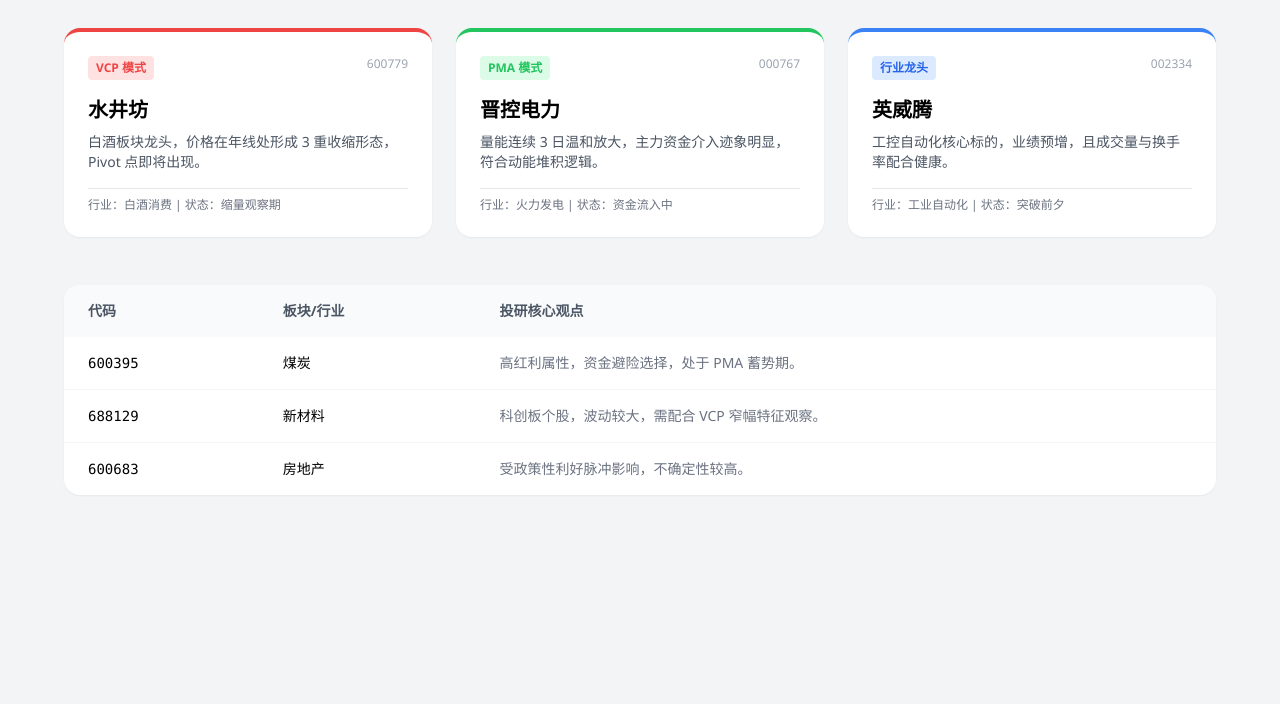
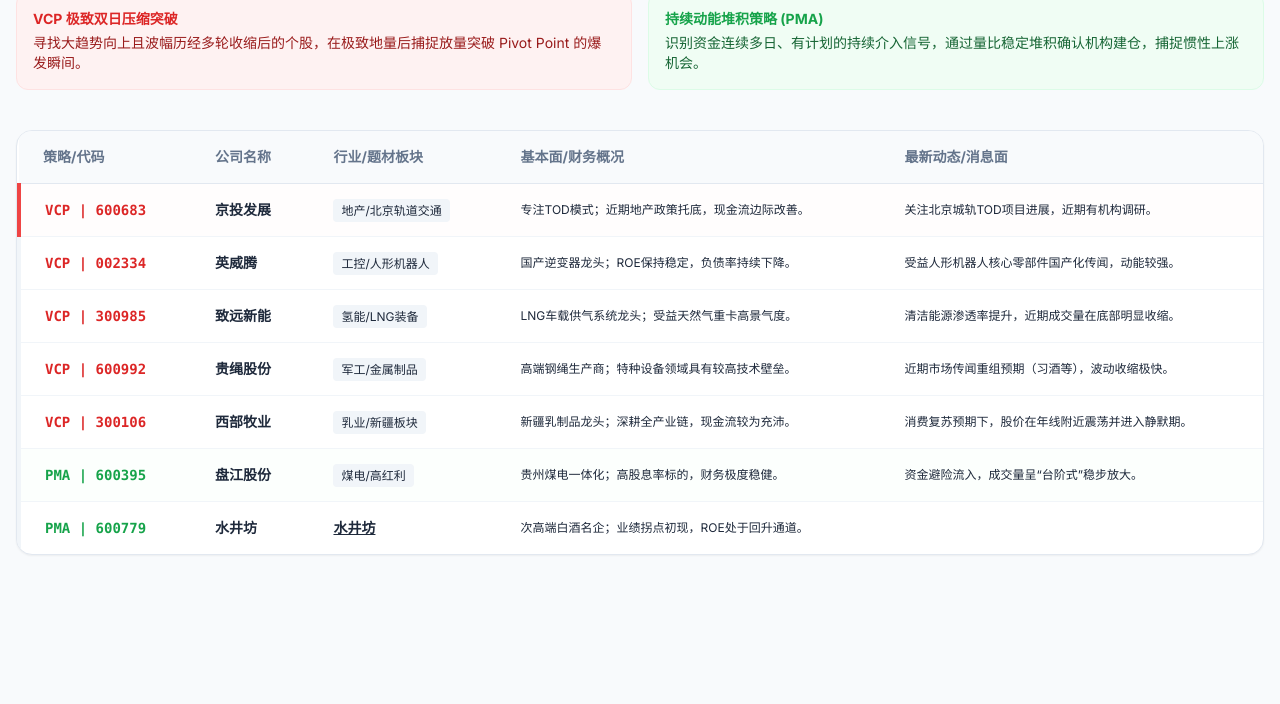
Before and after one commit to lip-lhb/stock-alpha, a plain HTML site: page index.html in a window 1280 px wide. Shown: the part 96-800 px from the top of the page. Drawn offline with nearby package versions, Linux system fonts and the light colour scheme.

Commit message:
Update title and structure of index.html

```diff
--- a/index.html
+++ b/index.html
@@ -3,73 +3,94 @@
 <head>
     <meta charset="UTF-8">
     <meta name="viewport" content="width=device-width, initial-scale=1.0">
-    <title>量化策略复核日报 - 2026-02-05</title>
+    <title>量化投研精选看板 | PMA & VCP 策略复核</title>
     <script src="https://cdn.tailwindcss.com"></script>
+    <link href="https://cdnjs.cloudflare.com/ajax/libs/font-awesome/6.0.0/css/all.min.css" rel="stylesheet">
     <style>
-        body { background-color: #f3f4f6; font-family: 'Segoe UI', Tahoma, Geneva, Verdana, sans-serif; }
-        .stock-card:hover { transform: translateY(-5px); transition: all 0.3s ease; }
-        .vcp-tag { background-color: #fee2e2; color: #ef4444; }
-        .pma-tag { background-color: #dcfce7; color: #22c55e; }
+        @import url('https://fonts.googleapis.com/css2?family=Inter:wght@400;600;700&display=swap');
+        body { font-family: 'Inter', sans-serif; background-color: #f8fafc; }
+        .vcp-border { border-left: 4px solid #ef4444; }
+        .pma-border { border-left: 4px solid #22c55e; }
+        .card-hover:hover { transform: translateY(-4px); transition: all 0.3s cubic-bezier(0.4, 0, 0.2, 1); shadow: 0 10px 15px -3px rgb(0 0 0 / 0.1); }
     </style>
 </head>
-<body class="p-4 md:p-8">
-    <div class="max-w-6xl mx-auto">
-        <header class="mb-8 flex justify-between items-end">
-            <div>
-                <h1 class="text-3xl font-bold text-gray-800">🚀 量化策略投研看板</h1>
-                <p class="text-gray-500">策略：PMA 动能堆积 & VCP 波动收缩</p>
+<body class="text-slate-800">
+
+    <div class="max-w-7xl mx-auto px-4 py-8">
+        <header class="mb-10 text-center md:text-left">
+            <h1 class="text-4xl font-extrabold text-slate-900 tracking-tight mb-4">
+                <i class="fa-solid fa-chart-line text-blue-600 mr-2"></i> 量化策略投研看板
+            </h1>
+            <div class="grid grid-cols-1 md:grid-cols-2 gap-4">
+                <div class="bg-red-50 p-4 rounded-xl border border-red-100">
+                    <p class="text-sm font-bold text-red-600 uppercase mb-1">VCP 极致双日压缩突破</p>
+                    <p class="text-sm text-red-800">寻找大趋势向上且波幅历经多轮收缩后的个股，在极致地量后捕捉放量突破 Pivot Point 的爆发瞬间。</p>
+                </div>
+                <div class="bg-green-50 p-4 rounded-xl border border-green-100">
+                    <p class="text-sm font-bold text-green-600 uppercase mb-1">持续动能堆积策略 (PMA)</p>
+                    <p class="text-sm text-green-800">识别资金连续多日、有计划的持续介入信号，通过量比稳定堆积确认机构建仓，捕捉惯性上涨机会。</p>
+                </div>
             </div>
-            <div class="text-right text-sm text-gray-400">更新时间：2026-02-05</div>
         </header>
 
-        <div class="grid grid-cols-1 md:grid-cols-2 lg:grid-cols-3 gap-6">
-            <div class="bg-white p-6 rounded-2xl shadow-sm stock-card border-t-4 border-red-500">
-                <div class="flex justify-between items-start mb-4">
-                    <span class="text-xs font-bold px-2 py-1 rounded vcp-tag">VCP 模式</span>
-                    <span class="text-gray-400 text-xs">600779</span>
-                </div>
-                <h2 class="text-xl font-bold mb-2">水井坊</h2>
-                <p class="text-gray-600 text-sm mb-4">白酒板块龙头，价格在年线处形成 3 重收缩形态，Pivot 点即将出现。</p>
-                <div class="text-xs text-gray-500 border-t pt-2">行业：白酒消费 | 状态：缩量观察期</div>
-            </div>
+        <div class="bg-white rounded-2xl shadow-sm border border-slate-200 overflow-hidden">
+            <div class="overflow-x-auto">
+                <table class="w-full text-sm text-left">
+                    <thead class="bg-slate-50 border-b border-slate-200 text-slate-500 font-semibold">
+                        <tr>
+                            <th class="px-6 py-4">策略/代码</th>
+                            <th class="px-6 py-4">公司名称</th>
+                            <th class="px-6 py-4">行业/题材板块</th>
+                            <th class="px-6 py-4">基本面/财务概况</th>
+                            <th class="px-6 py-4">最新动态/消息面</th>
+                        </tr>
+                    </thead>
+                    <tbody class="divide-y divide-slate-100">
+                        <tr class="vcp-border bg-red-50/20">
+                            <td class="px-6 py-4 font-mono font-bold text-red-600">VCP | 600683</td>
+                            <td class="px-6 py-4 font-bold">京投发展</td>
+                            <td class="px-6 py-4"><span class="bg-slate-100 px-2 py-1 rounded text-xs">地产/北京轨道交通</span></td>
+                            <td class="px-6 py-4 text-xs">专注TOD模式；近期地产政策托底，现金流边际改善。</td>
+                            <td class="px-6 py-4 text-xs">关注北京城轨TOD项目进展，近期有机构调研。</td>
+                        </tr>
+                        <tr class="vcp-border">
+                            <td class="px-6 py-4 font-mono font-bold text-red-600">VCP | 002334</td>
+                            <td class="px-6 py-4 font-bold">英威腾</td>
+                            <td class="px-6 py-4"><span class="bg-slate-100 px-2 py-1 rounded text-xs">工控/人形机器人</span></td>
+                            <td class="px-6 py-4 text-xs">国产逆变器龙头；ROE保持稳定，负债率持续下降。</td>
+                            <td class="px-6 py-4 text-xs">受益人形机器人核心零部件国产化传闻，动能较强。</td>
+                        </tr>
+                        <tr class="vcp-border">
+                            <td class="px-6 py-4 font-mono font-bold text-red-600">VCP | 300985</td>
+                            <td class="px-6 py-4 font-bold">致远新能</td>
+                            <td class="px-6 py-4"><span class="bg-slate-100 px-2 py-1 rounded text-xs">氢能/LNG装备</span></td>
+                            <td class="px-6 py-4 text-xs">LNG车载供气系统龙头；受益天然气重卡高景气度。</td>
+                            <td class="px-6 py-4 text-xs">清洁能源渗透率提升，近期成交量在底部明显收缩。</td>
+                        </tr>
+                        <tr class="vcp-border">
+                            <td class="px-6 py-4 font-mono font-bold text-red-600">VCP | 600992</td>
+                            <td class="px-6 py-4 font-bold">贵绳股份</td>
+                            <td class="px-6 py-4"><span class="bg-slate-100 px-2 py-1 rounded text-xs">军工/金属制品</span></td>
+                            <td class="px-6 py-4 text-xs">高端钢绳生产商；特种设备领域具有较高技术壁垒。</td>
+                            <td class="px-6 py-4 text-xs">近期市场传闻重组预期（习酒等），波动收缩极快。</td>
+                        </tr>
+                        <tr class="vcp-border">
+                            <td class="px-6 py-4 font-mono font-bold text-red-600">VCP | 300106</td>
+                            <td class="px-6 py-4 font-bold">西部牧业</td>
+                            <td class="px-6 py-4"><span class="bg-slate-100 px-2 py-1 rounded text-xs">乳业/新疆板块</span></td>
+                            <td class="px-6 py-4 text-xs">新疆乳制品龙头；深耕全产业链，现金流较为充沛。</td>
+                            <td class="px-6 py-4 text-xs">消费复苏预期下，股价在年线附近震荡并进入静默期。</td>
+                        </tr>
 
-            <div class="bg-white p-6 rounded-2xl shadow-sm stock-card border-t-4 border-green-500">
-                <div class="flex justify-between items-start mb-4">
-                    <span class="text-xs font-bold px-2 py-1 rounded pma-tag">PMA 模式</span>
-                    <span class="text-gray-400 text-xs">000767</span>
-                </div>
-                <h2 class="text-xl font-bold mb-2">晋控电力</h2>
-                <p class="text-gray-600 text-sm mb-4">量能连续 3 日温和放大，主力资金介入迹象明显，符合动能堆积逻辑。</p>
-                <div class="text-xs text-gray-500 border-t pt-2">行业：火力发电 | 状态：资金流入中</div>
-            </div>
-
-            <div class="bg-white p-6 rounded-2xl shadow-sm stock-card border-t-4 border-blue-500">
-                <div class="flex justify-between items-start mb-4">
-                    <span class="text-xs font-bold px-2 py-1 bg-blue-100 text-blue-600 rounded">行业龙头</span>
-                    <span class="text-gray-400 text-xs">002334</span>
-                </div>
-                <h2 class="text-xl font-bold mb-2">英威腾</h2>
-                <p class="text-gray-600 text-sm mb-4">工控自动化核心标的，业绩预增，且成交量与换手率配合健康。</p>
-                <div class="text-xs text-gray-500 border-t pt-2">行业：工业自动化 | 状态：突破前夕</div>
-            </div>
-        </div>
-
-        <div class="mt-12 bg-white rounded-2xl shadow-sm overflow-hidden">
-            <table class="w-full text-left text-sm">
-                <thead class="bg-gray-50 text-gray-600 uppercase">
-                    <tr>
-                        <th class="px-6 py-4">代码</th>
-                        <th class="px-6 py-4">板块/行业</th>
-                        <th class="px-6 py-4">投研核心观点</th>
-                    </tr>
-                </thead>
-                <tbody class="divide-y divide-gray-100">
-                    <tr><td class="px-6 py-4 font-mono">600395</td><td class="px-6 py-4">煤炭</td><td class="px-6 py-4 text-gray-500">高红利属性，资金避险选择，处于 PMA 蓄势期。</td></tr>
-                    <tr><td class="px-6 py-4 font-mono">688129</td><td class="px-6 py-4">新材料</td><td class="px-6 py-4 text-gray-500">科创板个股，波动较大，需配合 VCP 窄幅特征观察。</td></tr>
-                    <tr><td class="px-6 py-4 font-mono">600683</td><td class="px-6 py-4">房地产</td><td class="px-6 py-4 text-gray-500">受政策性利好脉冲影响，不确定性较高。</td></tr>
-                </tbody>
-            </table>
-        </div>
-    </div>
-</body>
-</html>
+                        <tr class="pma-border bg-green-50/20">
+                            <td class="px-6 py-4 font-mono font-bold text-green-600">PMA | 600395</td>
+                            <td class="px-6 py-4 font-bold">盘江股份</td>
+                            <td class="px-6 py-4"><span class="bg-slate-100 px-2 py-1 rounded text-xs">煤电/高红利</span></td>
+                            <td class="px-6 py-4 text-xs">贵州煤电一体化；高股息率标的，财务极度稳健。</td>
+                            <td class="px-6 py-4 text-xs">资金避险流入，成交量呈“台阶式”稳步放大。</td>
+                        </tr>
+                        <tr class="pma-border">
+                            <td class="px-6 py-4 font-mono font-bold text-green-600">PMA | 600779</td>
+                            <td class="px-6 py-4 font-bold">水井坊</td>
+                            <td class="px-6 py-4 font-bold underline">水井坊</td>
+                            <td class="px-6 py-4 text-xs">次高端白酒名企；业绩拐点初现，ROE处于回升通道。</td>
```
